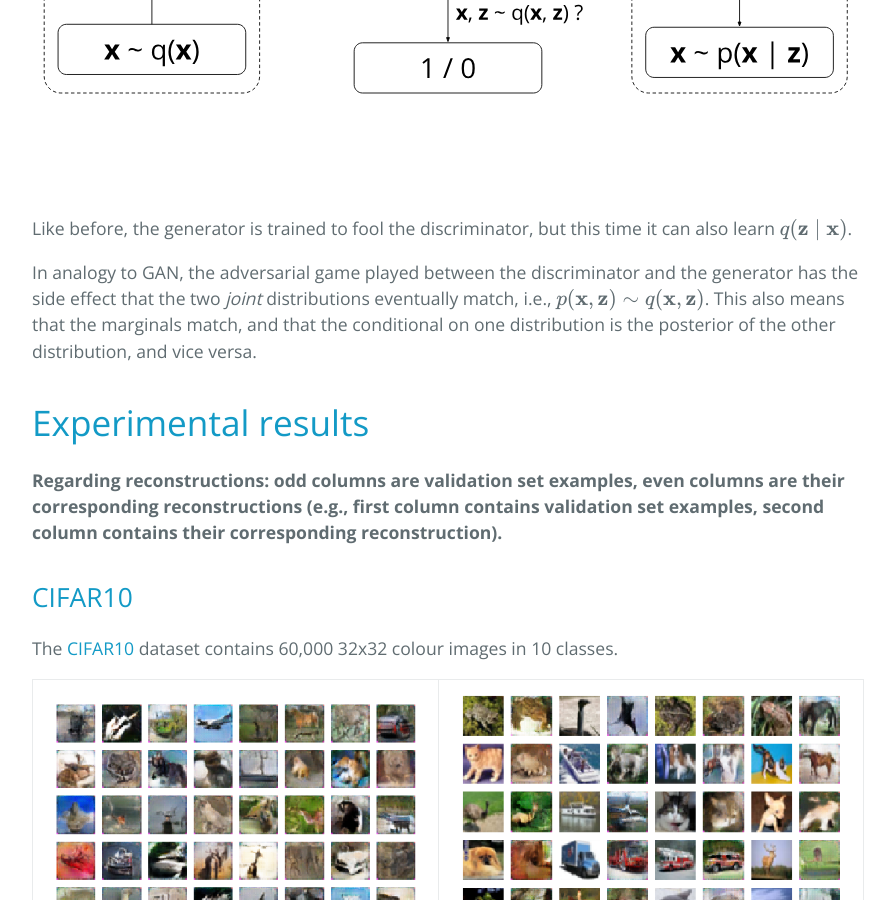
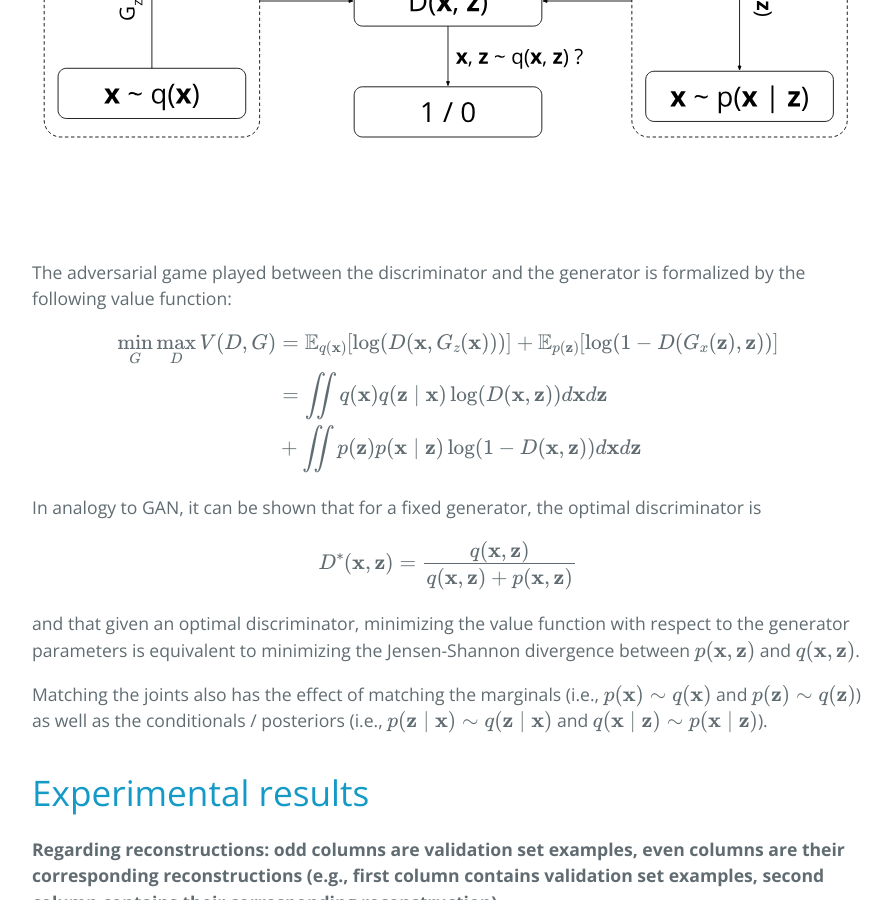
Before and after one commit to IshmaelBelghazi/ALI, a Jekyll site: the page built from index.md, in a window 1280 px wide and 900 px high, scrolled down 4243 px. Shown: the whole window, without its empty margins (192-1087 px from the left). Built offline with Jekyll 4.4.1, drawn with Linux system fonts in a browser that asks for light colours; formulas are drawn with MathJax 3; some of the changed text lies outside the part shown.

Commit message:
Update ALI section

```diff
--- a/index.md
+++ b/index.md
@@ -32,8 +32,8 @@ What makes ALI unique is that unlike other approaches to learning inference in
 deep directed generative models like variational autoencoders (VAEs), the
 objective function involves **no** explicit reconstruction loop. This produces
 reconstructions that are quite different, in that they do not attempt to be
-pixel perfect (leading to blurring), but rather attempt to capture semantically
-salient information.
+pixel perfect (leading to blurring), but rather attempt to retain semantically
+salient information about the input.
 
 <a name="gan_intro"></a>
 
@@ -130,16 +130,47 @@ ALI also modifies the discriminator's goal. Rather than examining
 \\((\\mathbf{x}, \\mathbf{z})\\) as input and must predict whether they come
 from the encoder joint or the decoder joint.
 
-![Adversarially learned inference]({{ site.baseurl }}/assets/ali_probabilistic.svg)
-
 Like before, the generator is trained to fool the discriminator, but this time
 it can also learn \\(q(\\mathbf{z} \\mid \\mathbf{x})\\).
 
-In analogy to GAN, the adversarial game played between the discriminator and the
-generator has the side effect that the two _joint_ distributions eventually match,
-i.e., \\(p(\\mathbf{x}, \\mathbf{z}) \\sim q(\\mathbf{x}, \\mathbf{z})\\). This
-also means that the marginals match, and that the conditional on one
-distribution is the posterior of the other distribution, and vice versa.
+![Adversarially learned inference]({{ site.baseurl }}/assets/ali_probabilistic.svg)
+
+The adversarial game played between the discriminator and the generator is
+formalized by the following value function:
+
+$$
+\begin{split}
+    \min_G \max_D V(D, G)
+    &= \mathbb{E}_{q(\mathbf{x})} [\log(D(\mathbf{x}, G_z(\mathbf{x})))] +
+       \mathbb{E}_{p(\mathbf{z})} [\log(1 - D(G_x(\mathbf{z}), \mathbf{z}))] \\
+    &= \iint q(\mathbf{x}) q(\mathbf{z} \mid \mathbf{x})
+             \log(D(\mathbf{x}, \mathbf{z})) d\mathbf{x} d\mathbf{z} \\
+    &+ \iint p(\mathbf{z}) p(\mathbf{x} \mid \mathbf{z})
+             \log(1 - D(\mathbf{x}, \mathbf{z})) d\mathbf{x} d\mathbf{z}
+\end{split}
+$$
+
+
+In analogy to GAN, it can be shown that for a fixed generator, the optimal
+discriminator is
+
+$$
+    D^*(\mathbf{x}, \mathbf{z}) = \frac{q(\mathbf{x}, \mathbf{z})}
+                                       {q(\mathbf{x}, \mathbf{z}) +
+                                        p(\mathbf{x}, \mathbf{z})}
+$$
+
+and that given an optimal discriminator, minimizing the value function with
+respect to the generator parameters is equivalent to minimizing the
+Jensen-Shannon divergence between \\(p(\\mathbf{x}, \\mathbf{z})\\) and
+\\(q(\\mathbf{x}, \\mathbf{z})\\).
+
+Matching the joints also has the effect of matching the marginals
+(i.e., \\(p(\\mathbf{x}) \\sim q(\\mathbf{x})\\) and
+\\(p(\\mathbf{z}) \\sim q(\\mathbf{z})\\)) as well as the conditionals /
+posteriors (i.e.,
+\\(p(\\mathbf{z} \\mid \\mathbf{x}) \\sim q(\\mathbf{z} \\mid \\mathbf{x})\\) and
+\\(q(\\mathbf{x} \\mid \\mathbf{z}) \\sim p(\\mathbf{x} \\mid \\mathbf{z})\\)).
 
 <a name="experimental_results"></a>
 
```
